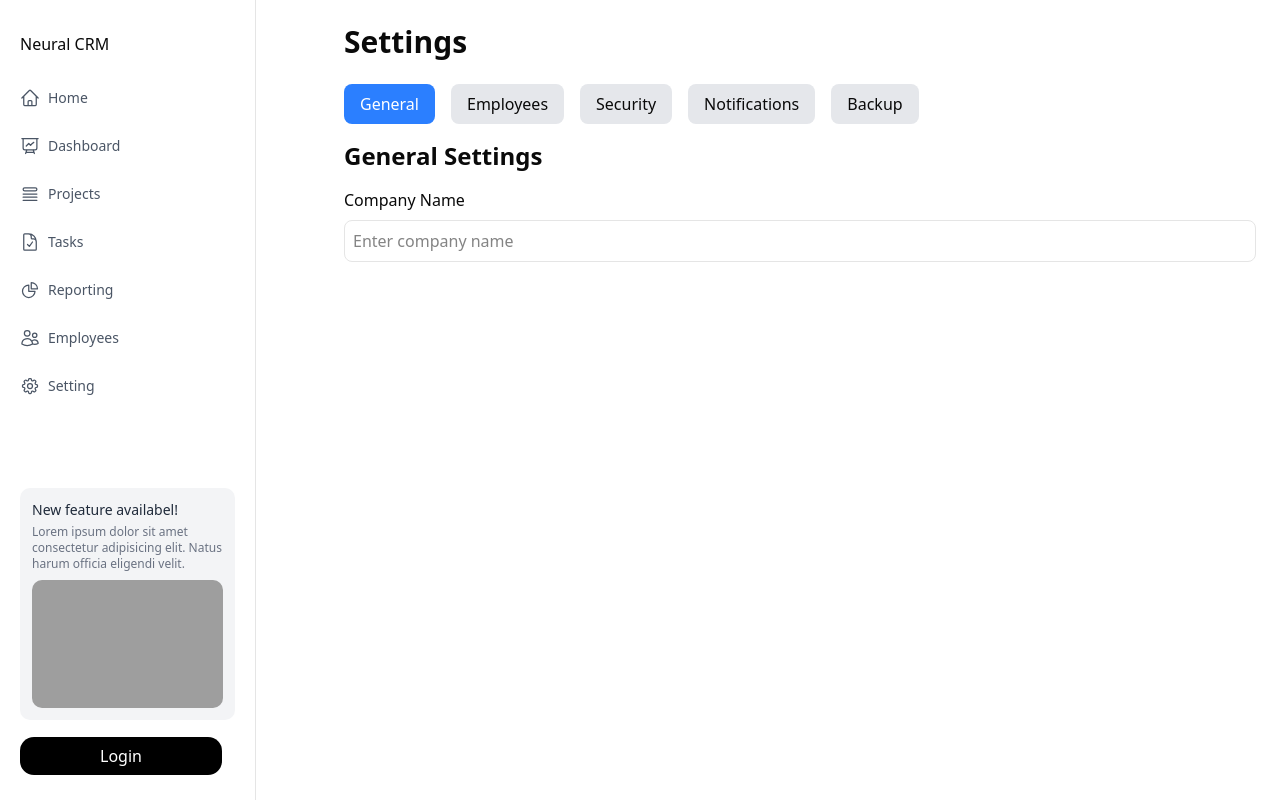
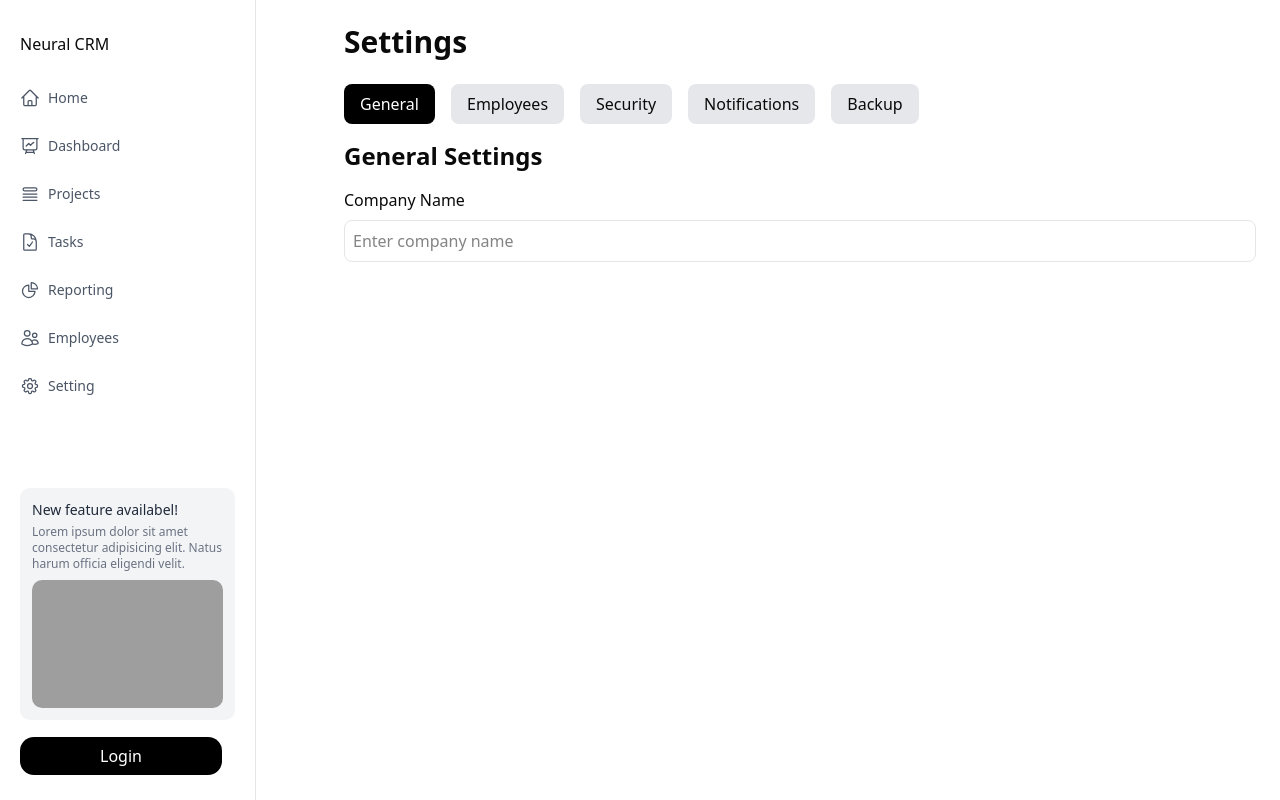
Before and after one commit to hm-faisal/neural_crm, a Next.js app: page /settings in a window 1280 px wide. Built offline with nearby package versions, Linux system fonts and the light colour scheme; grey boxes are pictures that could not be loaded.

Commit message:
update sidebar for setting page

```diff
--- a/app/settings/page.tsx
+++ b/app/settings/page.tsx
@@ -21,7 +21,7 @@ const SettingsPage: React.FC = () => {
           <button
             key={option.id}
             className={`px-4 py-2 rounded-md transition-all duration-200 ${
-              activeTab === option.id ? "bg-blue-500 text-white" : "bg-gray-200 hover:bg-gray-300"
+              activeTab === option.id ? "bg-black text-white" : "bg-gray-200 hover:bg-gray-300"
             }`}
             onClick={() => setActiveTab(option.id)}
           >
--- a/components/Sidebar.tsx
+++ b/components/Sidebar.tsx
@@ -94,9 +94,9 @@ const Sidebar = () => {
             <span className="mx-2 text-sm font-medium">Employees</span>
           </Link>
 
-          <a
+          <Link
             className="flex items-center px-3 py-2 text-gray-600 transition-colors duration-300 transform rounded-lg dark:text-gray-300 hover:bg-gray-100 dark:hover:bg-gray-800 dark:hover:text-gray-200 hover:text-gray-700"
-            href="#"
+            href="settings"
           >
             <svg xmlns="http://www.w3.org/2000/svg" fill="none" viewBox="0 0 24 24" strokeWidth="1.5" stroke="currentColor" className="w-5 h-5">
               <path
@@ -107,7 +107,7 @@ const Sidebar = () => {
               <path strokeLinecap="round" strokeLinejoin="round" d="M15 12a3 3 0 11-6 0 3 3 0 016 0z" />
             </svg>
             <span className="mx-2 text-sm font-medium">Setting</span>
-          </a>
+          </Link>
         </nav>
 
         <div className="mt-6">
```
